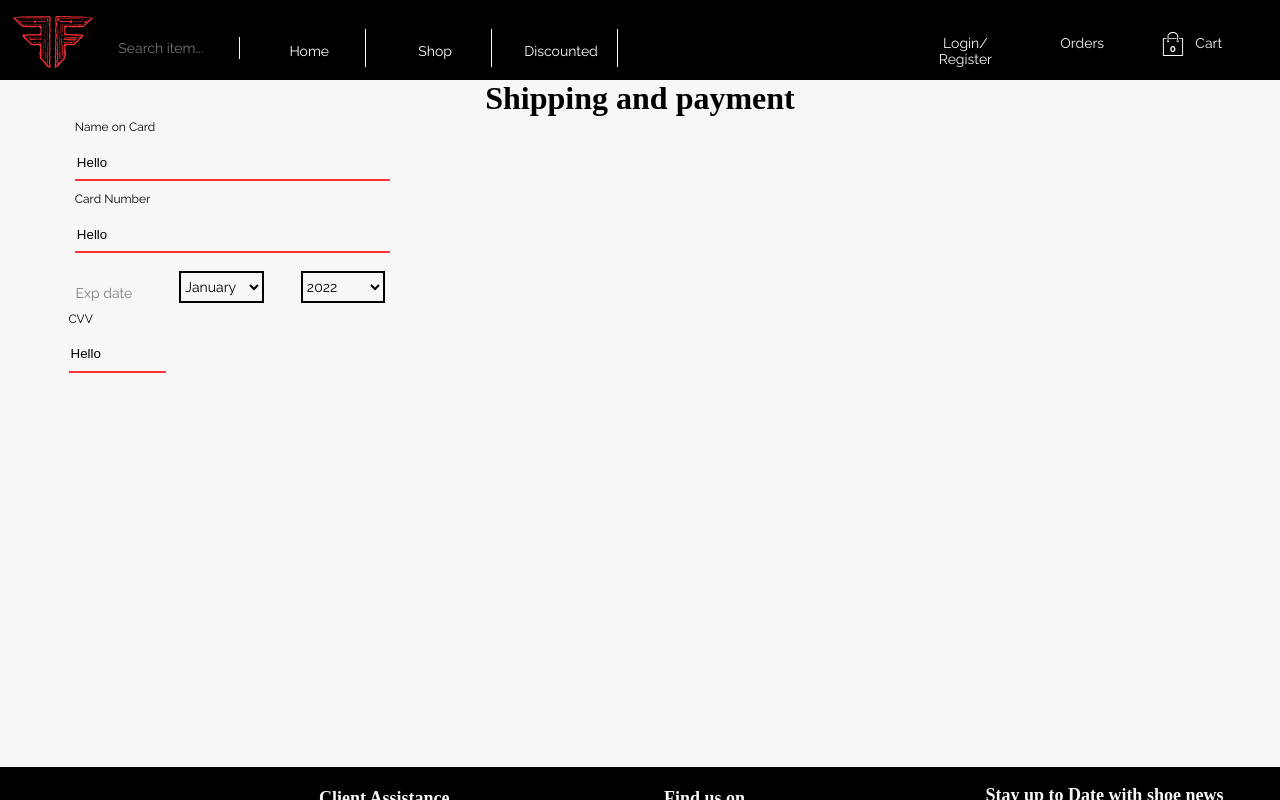
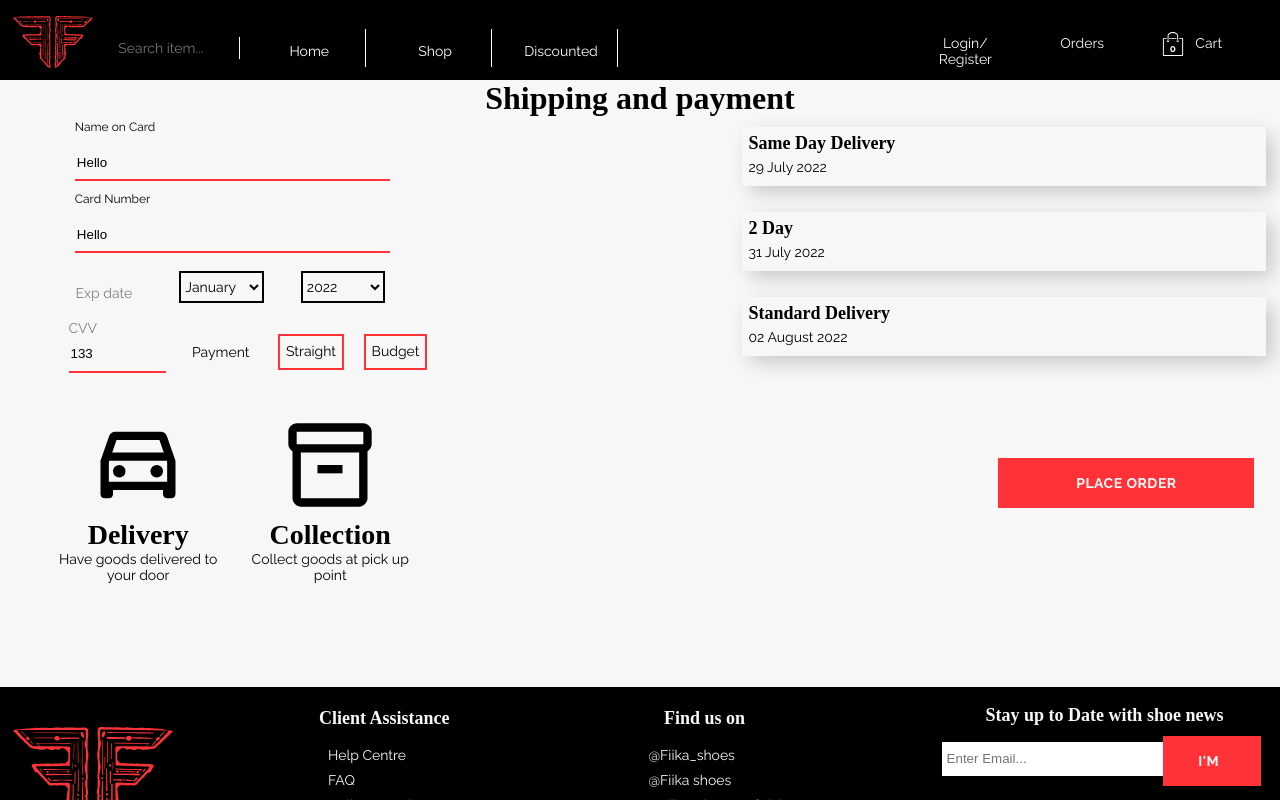
Before and after one commit to LeandervanAarde/fikaclothing, a React (Create React App) app in the folder client/: page /Payment in a window 1280 px wide. Shown: the top 800 px of the page. Built offline with nearby package versions, Linux system fonts and the light colour scheme; a web font is replaced by a local one.

Commit message:
Final order page done
Payment page has been completed. Cart functionality from cards etc. starting.

```diff
--- /dev/null
+++ b/client/src/Components/DeliverOptions/DeliveryOptions.component.jsx
@@ -0,0 +1,14 @@
+import React from 'react';
+import "./DeliveryOptions.styles.scss";
+
+const DeliveryOptions = ({icon, option,content,}) => {
+    return (
+        <div className='delivery-option'>
+            {icon}
+            <h3 className='delivery-option-heading'>{option}</h3>
+            <p className='delivery-content'>{content}</p>
+        </div>
+    );
+};
+
+export default DeliveryOptions;
--- /dev/null
+++ b/client/src/Components/DeliverOptions/DeliveryOptions.styles.scss
@@ -0,0 +1,30 @@
+@import "../../StylesSource/variables.scss";
+
+.delivery-option{
+    width: 44%;
+    aspect-ratio: 1/1;
+    float: left;
+    margin-left: 2%;
+    padding: 2%;
+    display: block;
+    justify-content: center;
+    transition: 0.4s ease-in-out all;
+    text-align: center;
+
+    .delivery-option-heading{
+        text-align: center;
+        margin: 0;
+    }
+
+    .delivery-content{
+        @include body();
+        margin: 0;
+
+    }
+
+    &:hover{
+        @include dropShadow();
+    }
+
+
+}
--- /dev/null
+++ b/client/src/Components/DeliveryTypes/DeliveryType.component.jsx
@@ -0,0 +1,12 @@
+import React from 'react';
+import "./DeliveryType.styles.scss"
+const DeliveryType = ({heading, date}) => {
+    return (
+        <div className='delivery-date'>
+            <h4 className='delivery-date-heading'>{heading}</h4>
+            <p className='delivery-date-content'>{date}</p>
+        </div>
+    );
+};
+
+export default DeliveryType;
--- /dev/null
+++ b/client/src/Components/DeliveryTypes/DeliveryType.styles.scss
@@ -0,0 +1,27 @@
+@import "../../StylesSource/variables.scss";
+
+.delivery-date{
+    width: 100%;
+    @include dropShadow();
+    padding: 6px;
+    margin-bottom: 5%;
+    transition: 0.4s ease-in-out all;
+
+    .delivery-date-heading{
+        margin: 0;
+        @include headingFive();
+
+    }
+    .delivery-date-content{
+        margin-top: 1%;
+        margin-bottom: 1%;
+        @include body();
+    }
+
+    &:hover{
+        box-shadow: none;
+        background-color: $red;
+        color: $white;
+        cursor: pointer;
+    }
+}
--- a/client/src/Components/PaymentForm/PaymentForm.component.jsx
+++ b/client/src/Components/PaymentForm/PaymentForm.component.jsx
@@ -58,15 +58,20 @@ const PaymentForm = () => {
             <div className='cvv'>
                 <FormInput
                     label={"CVV"}
-                    value={"Hello"}
-                    type="email"
-                    name="email"
+                    value={133}
+                    type="number"
+                    name="cvv"
                     required={true}
                     // onChange={handleChange}
                     // onBlur={validateEmail}
                     placeholder={"eg. john@gmail.com"}
                 />
             </div>
+            <div className='paymentOptions'>
+            <p className='options'>Payment </p>
+                    <div className='straight'><span>Straight</span></div>
+                    <div className='budget'><span>Budget</span></div>
+            </div>
         </div>
     );
 };
--- a/client/src/Components/PaymentForm/PaymentForm.styles.scss
+++ b/client/src/Components/PaymentForm/PaymentForm.styles.scss
@@ -2,7 +2,7 @@
 
 .form{
     width: 100%;
-    height: 80%;
+    height: 50%;
 
 .exp-date-container{
     display: flex;
@@ -26,4 +26,42 @@
     width: 30%;
     margin-left: 5%;
     margin-top: 1%;
+    float: left;
 }
+
+.paymentOptions{
+    width: 50%;
+    display: flex;
+
+    .options{
+        @include body();
+        width: 60%;
+        margin-left: 10%;
+        margin-top: 15%;
+    }
+    .straight{
+        margin-left: 15%;
+    }
+    .straight, .budget{
+        max-height: 20px;
+        width:  30%;
+        border: 2px solid $red;
+        padding: 3%;
+        text-align: center;
+        margin-right: 20px;
+        margin-top: 10%;
+        transition: 0.4s ease all;
+        cursor: pointer;
+
+        span{
+            @include body();
+            margin-bottom: 0;
+        }
+
+        &:hover{
+            background-color: $red;
+            color: $white;
+            font-weight: 400;
+        }
+    }
+}
--- a/client/src/Routes/Payment/Payment.component.jsx
+++ b/client/src/Routes/Payment/Payment.component.jsx
@@ -1,18 +1,53 @@
 import React from 'react';
+import DeliveryOptions from '../../Components/DeliverOptions/DeliveryOptions.component';
 import Footer from '../../Components/Footer/Footer.component';
 import PaymentForm from '../../Components/PaymentForm/PaymentForm.component';
 import "./Payment.styles.scss";
+import { MdOutlineInventory2, MdOutlineTimeToLeave } from "react-icons/md";
+import DeliveryType from '../../Components/DeliveryTypes/DeliveryType.component';
+import Button from '../../Components/Button/Button.component';
+const Payment = () => {
 
-const Payment = () => {
     return (
         <div>
             <h2>Shipping and payment</h2>
             <div className='left'>
-                <PaymentForm/>
+                <PaymentForm />
+                <DeliveryOptions
+                    icon={<MdOutlineTimeToLeave size={100} />}
+                    option={"Delivery"}
+                    content={"Have goods delivered to your door"}
+                />
+                <DeliveryOptions
+                    icon={<MdOutlineInventory2 size={100} />}
+                    option={"Collection"}
+                    content={"Collect goods at pick up point"}
+                />
             </div>
-            <div className='right'></div>
+            <div className='right'>
+                <DeliveryType
+                    heading={"Same Day Delivery"}
+                    date={"29 July 2022"}
+                />
+                <DeliveryType
+                    heading={"2 Day"}
+                    date={"31 July 2022"}
+                />
+                <DeliveryType
+                    heading={"Standard Delivery"}
+                    date={"02 August 2022"}
+                />
 
-            <Footer/>
+                <div className='finalChekout'>
+                    <Button
+                        buttonType={"primary"}
+                        children={"Place Order"} />
+                </div>
+            </div>
+
+
+
+            <Footer />
         </div>
     );
 };
--- a/client/src/Routes/Payment/Payment.styles.scss
+++ b/client/src/Routes/Payment/Payment.styles.scss
@@ -2,7 +2,22 @@
 
 .left{
     width: 30%;
-    height: 75vh;
+    height: 70vh;
     padding-left: 3%;
+    margin-bottom: -5%;
+    float: left;
+}
 
+.right{
+    width: 40%;
+    height: 70vh;
+    padding-left: 3%;
+    margin-right: 2%;
+    float: right;
+
+    .finalChekout{
+        width: 50%;
+        float: right;
+        margin-top: 15%;
+    }
 }
```
